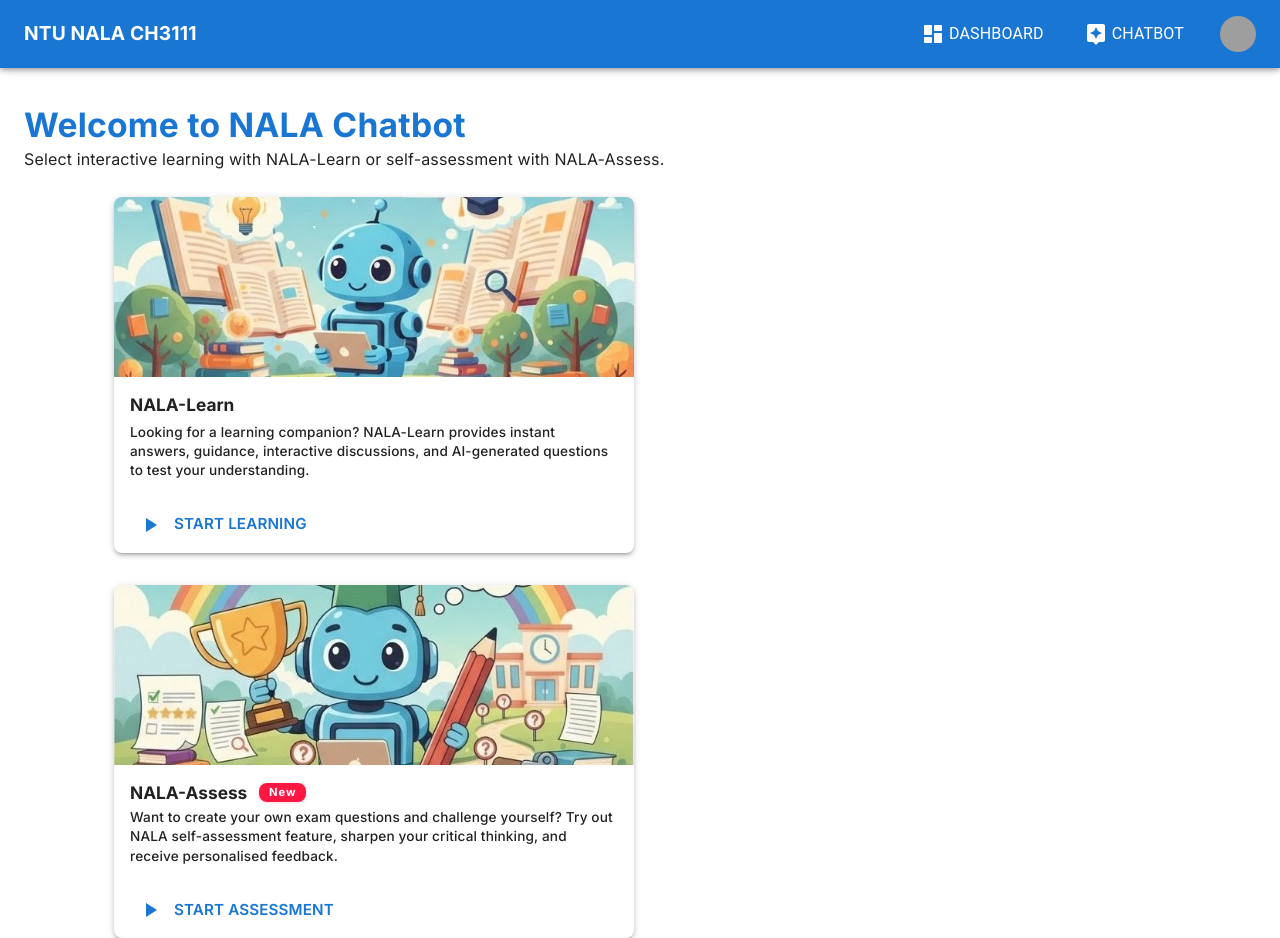
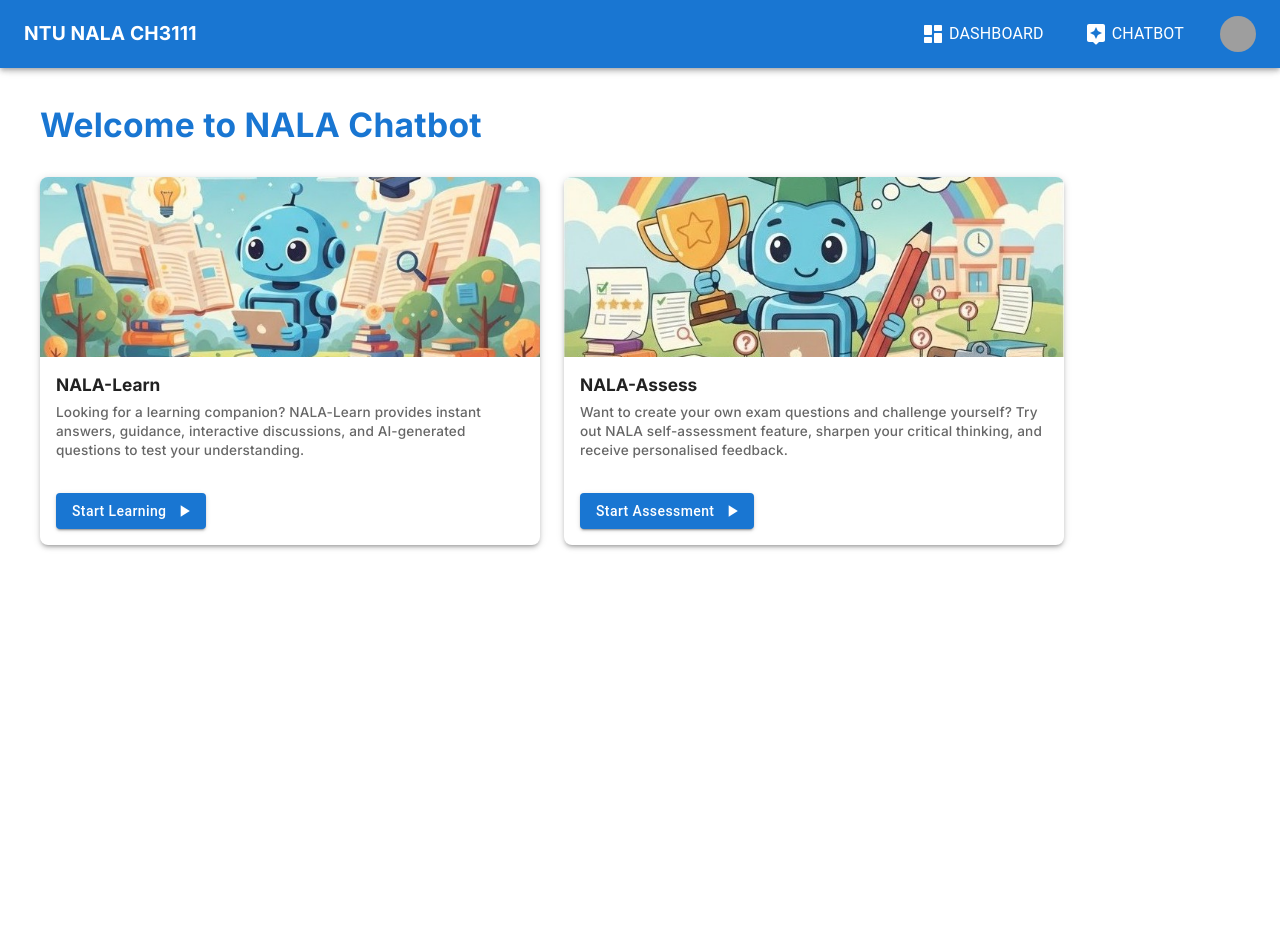
Before and after one commit to gwee007/AY2025-Atlas-NALA-FYP, a React app in the folder chatbot-frontend/: page /chatbot in a window 1280 px wide. After the commit the page ends 800 px from the top, so only its background shows below. Built offline with nearby package versions, Linux system fonts and the light colour scheme; grey boxes are pictures that could not be loaded; the HTML template or start-up script is replaced by a standard one.

Commit message:
updated chatbot page grid layout

```diff
--- a/chatbot-frontend/src/pages/ChatbotPage.jsx
+++ b/chatbot-frontend/src/pages/ChatbotPage.jsx
@@ -1,28 +1,32 @@
 // src/pages/ChatbotPage.jsx
 // user selects which chatbot feature to use: NALA-Learn or NALA-Assess
-import React, { useState } from 'react';
 import {
+  Box,
   Card,
   CardContent,
   CardMedia,
   CardActions,
   CardActionArea,
+  Grid,
   Typography,
   Button,
-  Grid,
-  Box
 } from '@mui/material';
 import { PlayArrow } from '@mui/icons-material';
 
 export default function ChatbotPage() {
   return (
-    <Box sx={{ pt: { xs: 8, md: 10 } }}>
+    <Box sx={{
+      pt: { xs: 8, md: 10 },
+      maxWidth: 1200,
+      mx: 'auto',
+      px: { xs: 2, sm: 3, md: 4 }
+    }}>
       <Typography
         variant="h4"
         align="left"
         sx={{
           mt: { xs: 2, md: 3 },
-          ml: { xs: 1, md: 3 },
+          mb: { xs: 2, md: 4 },
           fontFamily: 'Inter',
           fontWeight: 700,
           color: '#1976d2',
@@ -31,38 +35,17 @@
       >
         Welcome to NALA Chatbot
       </Typography>
-      <Typography
-        variant="subtitle1"
-        align="left"
-        sx={{
-          ml: { xs: 1, md: 3 },
-          fontFamily: 'Inter',
-          color: 'text.primary',
-          fontSize: { xs: '0.9rem', md: '1rem' }
-        }}
-      >
-        Select interactive learning with NALA-Learn or self-assessment with NALA-Assess.
-      </Typography>
-      <Grid
-        container
-        spacing={{ xs: 2, md: 4 }}
-        sx={{
-          p: { xs: 1, md: 3 },
-          maxWidth: { xs: '100%', md: '1100px' },
-          mx: "auto",
-          pb: { xs: 5, md: 0 } // extra bottom padding for small screens
-        }}
-      >
-        <Grid item xs={12} md={6} sx={{ mb: { xs: 2, md: 0 }, display: "flex", justifyContent: "center" }}>
+
+      <Grid container spacing={3}>
+        <Grid item xs={12} md={6} display="flex" justifyContent="center">
           <Card
             sx={{
               width: { xs: '96%', md: 480, lg: 520 },
-              maxWidth: '100%',
+              maxWidth: 500,
               borderRadius: 2,
               boxShadow: 3,
-              height: '100%',
               display: 'flex',
-              flexDirection: 'column'
+              flexDirection: 'column',
             }}
           >
             <CardActionArea>
@@ -70,7 +53,7 @@
                 component="img"
                 height="180"
                 image="/nala_learn_logo.jpg"
-                alt="NALA-Learn"
+                alt="NALA Learn"
                 sx={{ objectFit: 'cover' }}
               />
               <CardContent>
@@ -88,7 +71,7 @@
                 </Typography>
                 <Typography
                   variant="body2"
-                  color="text.primary"
+                  color="text.secondary"
                   sx={{
                     fontFamily: 'Inter',
                     fontWeight: 500,
@@ -99,46 +82,34 @@
                 </Typography>
               </CardContent>
             </CardActionArea>
-            <CardActions>
+            <CardActions sx={{ mt: 'auto', p: 2 }}>
               <Button
-                size="small"
-                color="primary"
+                variant="contained"
+                size="medium"
                 href="/chatbot/learn"
+                endIcon={<PlayArrow />}
                 sx={{
-                  ":hover": { backgroundColor: '#1565c0', color: 'white' },
-                  borderRadius: 2,
-                  px: { xs: 1.5, md: 2 },
-                  py: { xs: 0.5, md: 1 },
+                  textTransform: 'none',
+                  ":hover": { backgroundColor: '#4caf50', color: 'white' },
                   transition: 'background 0.2s, color 0.2s',
-                  display: 'flex',
-                  alignItems: 'center',
-                  gap: { xs: 0.5, md: 1 }
-                }}
-              >
-                <PlayArrow sx={{ mr: 0.5, minWidth: 0 }} />
-                <Typography
-                  sx={{
-                    fontFamily: 'Inter',
-                    fontWeight: 600,
-                    fontSize: { xs: '0.85rem', md: '0.95rem' }
                 }}
               >
                 Start Learning
-                </Typography>
               </Button>
             </CardActions>
           </Card>
         </Grid>
-        <Grid item xs={12} md={6} sx={{ display: "flex", justifyContent: "center" }}>
+
+        {/* Card 2 */}
+        <Grid item xs={12} md={6} sx={{ mb: { xs: 2, md: 0 }, display: "flex", justifyContent: "center" }}>
           <Card
             sx={{
               width: { xs: '96%', md: 480, lg: 520 },
-              maxWidth: '100%',
+              maxWidth: 500,
               borderRadius: 2,
               boxShadow: 3,
-              height: '100%',
               display: 'flex',
-              flexDirection: 'column'
+              flexDirection: 'column',
             }}
           >
             <CardActionArea>
@@ -146,11 +117,10 @@
                 component="img"
                 height="180"
                 image="/nala_assess_logo.jpg"
-                alt="NALA-Assess"
+                alt="NALA Assess"
                 sx={{ objectFit: 'cover' }}
               />
               <CardContent>
-                <Box sx={{ display: 'flex', alignItems: 'center', gap: 1, mb: 0.5 }}>
                   <Typography
                   gutterBottom
                   variant="h5"
@@ -158,36 +128,14 @@
                   sx={{
                     fontFamily: 'Inter',
                     fontWeight: 700,
-                      fontSize: { xs: '0.95rem', md: '1.08rem' },
-                      mb: 0
+                    fontSize: { xs: '0.95rem', md: '1.08rem' }
                   }}
                   >
                     NALA-Assess
                   </Typography>
-                  <Box
-                    component="span"
-                    sx={{
-                      backgroundColor: '#ff1744',
-                      color: 'white',
-                      fontSize: { xs: '0.62rem', md: '0.7rem' }, // reduced
-                      fontWeight: 700,
-                      borderRadius: '8px',
-                      px: 1.2,
-                      py: 0.2,
-                      ml: 0.5,
-                      letterSpacing: 1,
-                      display: 'inline-flex',
-                      alignItems: 'center',
-                      lineHeight: 1.4,
-                      boxShadow: '0 1px 4px rgba(255,23,68,0.15)'
-                    }}
-                  >
-                    New
-                  </Box>
-                </Box>
                 <Typography
                   variant="body2"
-                  color="text.primary"
+                  color="text.secondary"
                   sx={{
                     fontFamily: 'Inter',
                     fontWeight: 500,
@@ -198,32 +146,19 @@
                 </Typography>
               </CardContent>
             </CardActionArea>
-            <CardActions>
+            <CardActions sx={{ mt: 'auto', p: 2 }}>
               <Button
-                size="small"
-                color="primary"
+                variant="contained"
+                size="medium"
                 href="/chatbot/assess"
+                endIcon={<PlayArrow />}
                 sx={{
-                  ":hover": { backgroundColor: '#1565c0', color: 'white' },
-                  borderRadius: 2,
-                  px: { xs: 1.5, md: 2 },
-                  py: { xs: 0.5, md: 1 },
+                  textTransform: 'none',
+                  ":hover": { backgroundColor: '#4caf50', color: 'white' },
                   transition: 'background 0.2s, color 0.2s',
-                  display: 'flex',
-                  alignItems: 'center',
-                  gap: { xs: 0.5, md: 1 }
-                }}
-              >
-                <PlayArrow sx={{ mr: 0.5, minWidth: 0 }} />
-                <Typography
-                  sx={{
-                    fontFamily: 'Inter',
-                    fontWeight: 600,
-                    fontSize: { xs: '0.85rem', md: '0.95rem' }
                 }}
               >
                 Start Assessment
-                </Typography>
               </Button>
             </CardActions>
           </Card>
```
Lines whose indentation alone changed are shown as unchanged.
